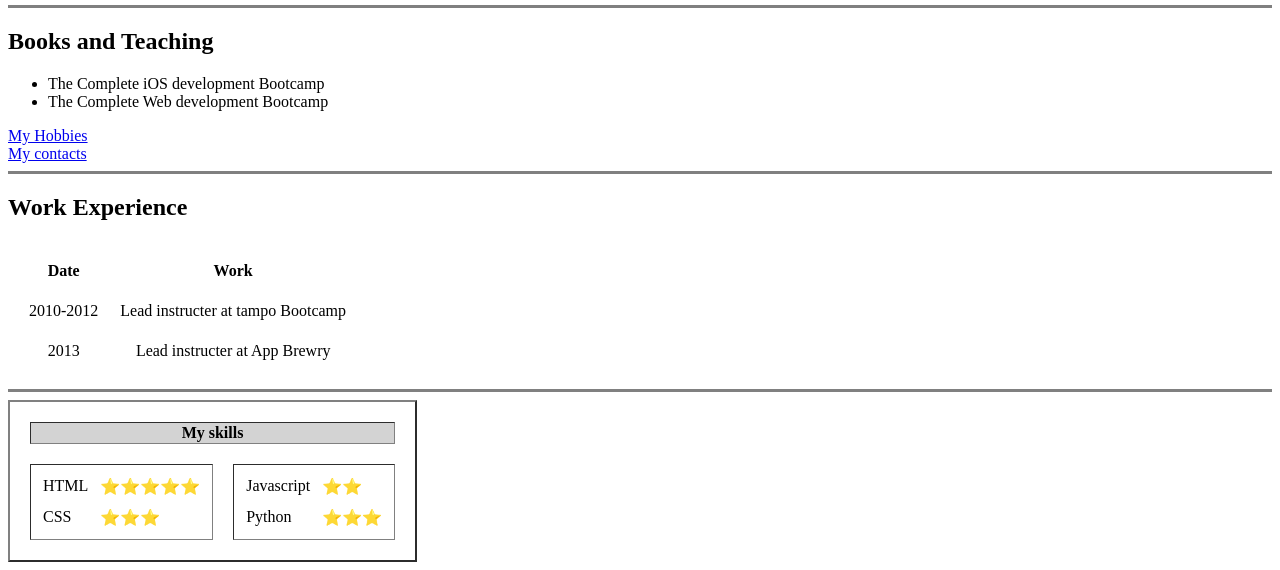
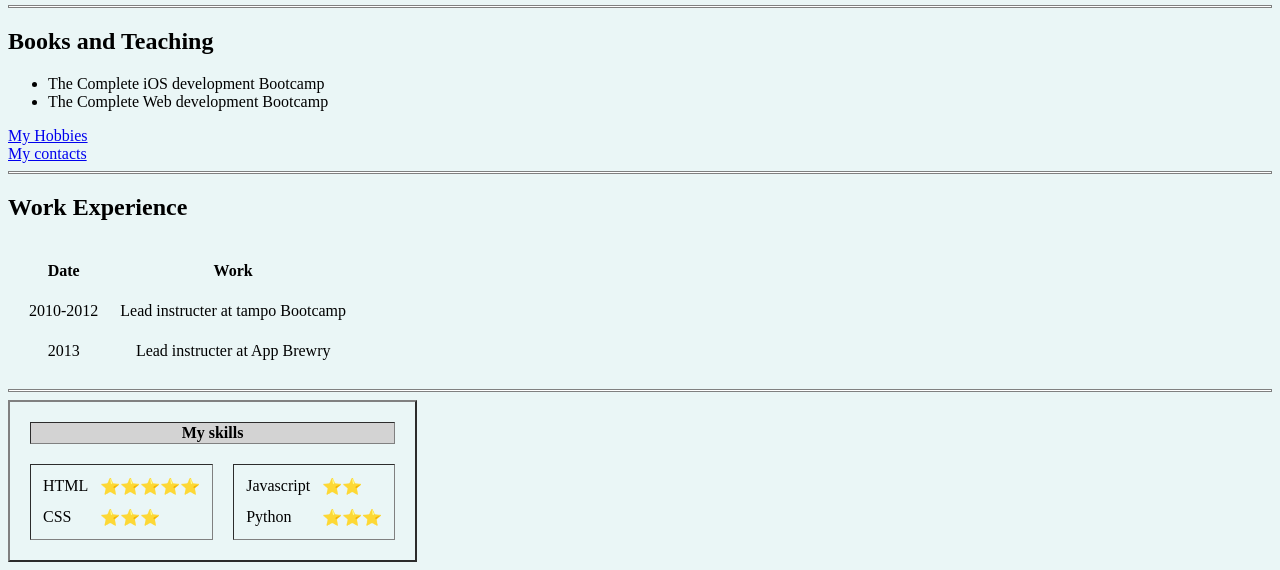
Before and after one commit to AbkrSlh/cv, a plain HTML site: page index.html in a window 1280 px wide. Shown: the part 247-817 px from the top of the page. Drawn offline with Linux system fonts and the light colour scheme.

Commit message:
Update index.html

```diff
--- a/index.html
+++ b/index.html
@@ -4,6 +4,15 @@
 <head>
   <meta charset="utf-8">
   <title>Abubakr's Personal Site</title>
+
+  <style>
+    body {
+      background-color: #EAF6F6;
+    }
+    hr {
+      background-color: white;
+    }
+  </style>
 </head>
 
 <body>
```
